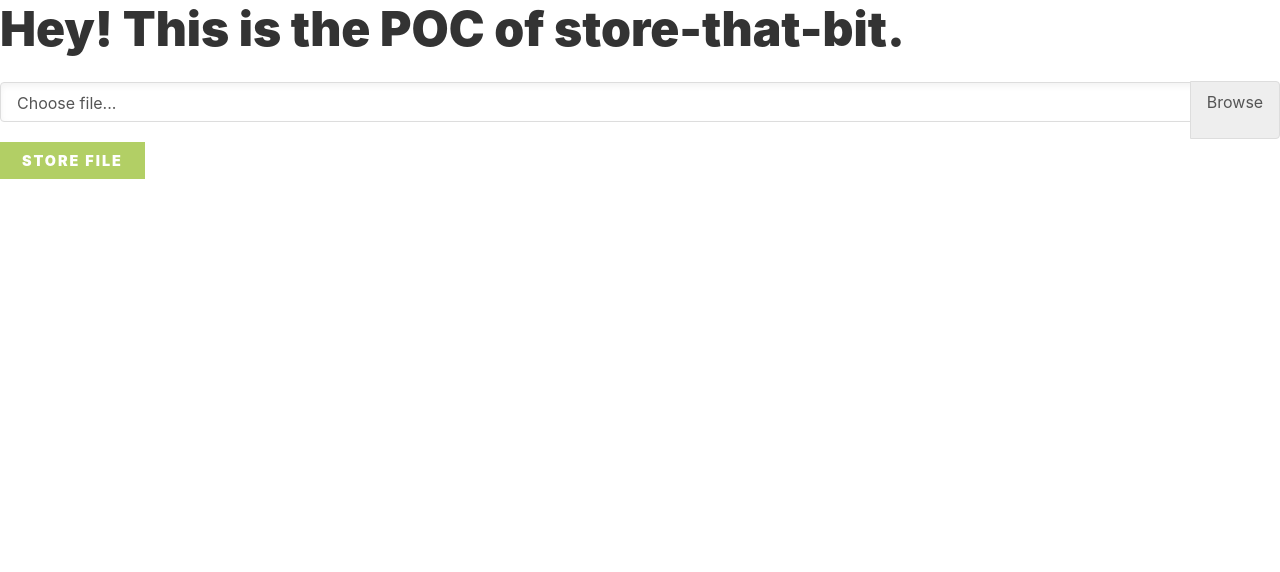
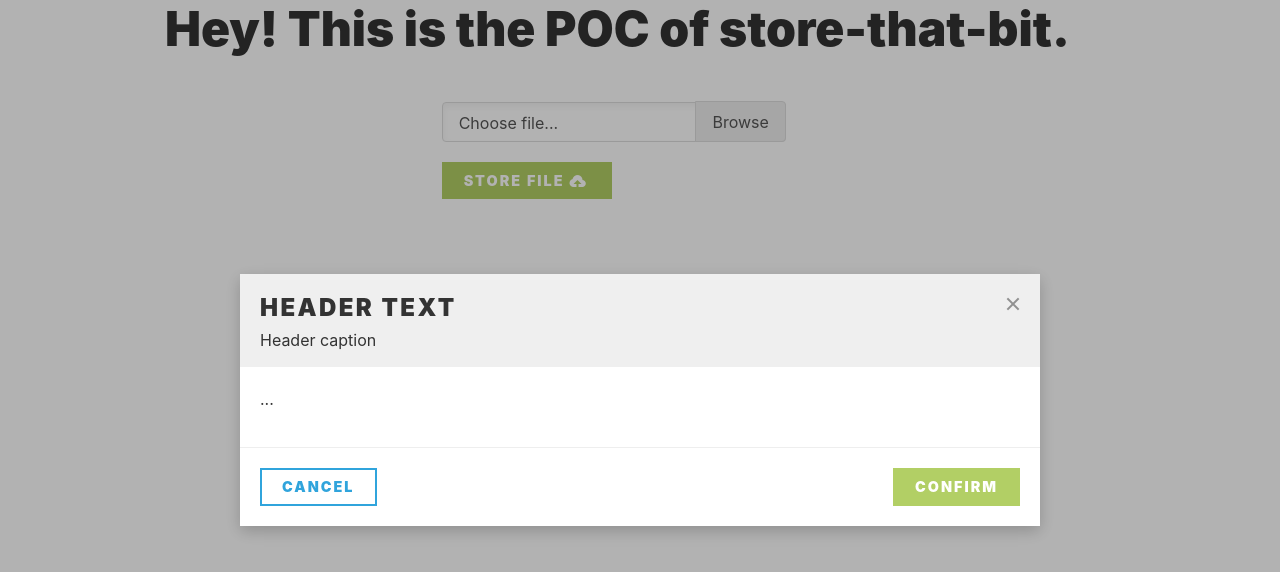
Before and after one commit to Mateusmsouza/store-that-bit-front, a plain HTML site: page index.html in a window 1280 px wide. Drawn offline with nearby package versions, Linux system fonts and the light colour scheme.

Commit message:
partial modal

```diff
--- a/dist/wtfforms.css
+++ b/dist/wtfforms.css
@@ -259,7 +259,6 @@
     z-index: 6;
     display: block;
     content: "Browse";
-    height: 2.5rem;
     padding: .5rem 1rem;
     line-height: 1.5;
     color: #555;
--- a/index.html
+++ b/index.html
@@ -4,27 +4,55 @@
     <meta charset="UTF-8">
     <meta http-equiv="X-UA-Compatible" content="IE=edge">
     <meta name="viewport" content="width=device-width, initial-scale=1.0">
+    <link rel="stylesheet" type="text/css" href="dist/wtfforms.css">
     <link rel="stylesheet" type="text/css" href="dist/petal.min.css">
-    <link rel="stylesheet" type="text/css" href="dist/wtfforms.css">
     <title>Store That Bit</title>
 
     <script src="https://unpkg.com/axios/dist/axios.min.js"></script>
 </head>
 <body>
-    <h1>Hey! This is the POC of store-that-bit.</h1>
+    <header>
+        <div class="container">
+            <h1>Hey! This is the POC of store-that-bit.</h1>
+        </div>
+    </header>
 
-    <form>
-        <div class="form-group">
-            <label class="file">
-                <input type="file" class="input" aria-label="File browser example" id="file-store-input">
-                <span class="file-custom"></span>
-            </label>
+    <section class="container col-3">
+            <div>
 
+                <label class="file mv-5 mv-20">
+                    <input type="file" id="file" aria-label="File browser example">
+                    <span class="file-custom"></span>
+                </label>
 
-        </div>
+            </div>
 
-        <button id="file-store-button" class="btn green btn-spinner">store file</button>
-    </form>
+            <button id="file-store-button" class="btn green btn-spinner">
+                store file <i class="petalicon petalicon-cloud-upload"></i>
+            </button>
+
+            <div class="fullpage-modal-container">
+                <div class="overlay"></div>
+                <div class="fullpage-modal-inner-wrap">
+                  <div class="fullpage-modal">
+                    <span class="close-btn"></span>
+
+                    <div class="modal-header">
+                      <h3 class="modal-header-text">Header text</h3>
+                      <p class="sub">Header caption</p>
+                    </div>
+                    <div class="modal-body">
+                      <p>...</p>
+                    </div>
+                    <div class="modal-footer btn-row">
+                      <button class="btn hollow gray">Cancel</button>
+                      <button class="btn green align-right">Confirm</button>
+                    </div>
+                  </div>
+                </div>
+            </div>
+    </section>
+
     <script src="js/requisitions.js"></script>
 </body>
 </html>
--- a/js/requisitions.js
+++ b/js/requisitions.js
@@ -15,5 +15,10 @@ fileButton.addEventListener('click', () => {
     headers: {
         'Content-Type': 'multipart/form-data',
         'Access-Control-Allow-Origin': '*'
-    }});
+    }}).then( response => {
+
+    })
+    .catch( err => {
+
+    })
 });
```
